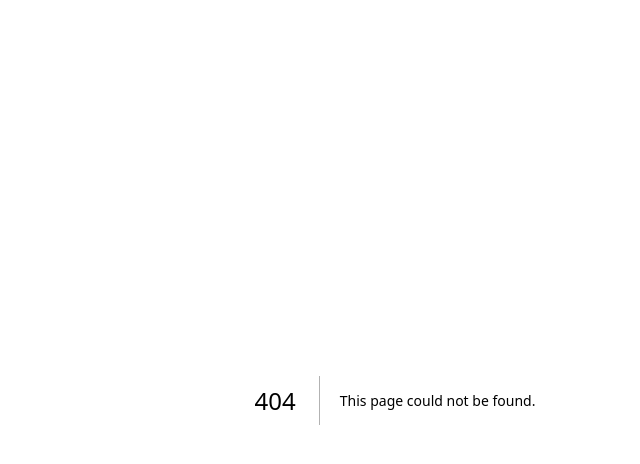
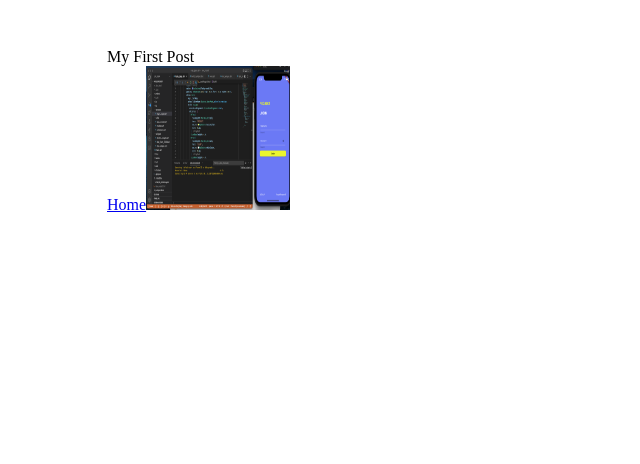
Before and after one commit to IsotopeAlpha/MyCV, a Next.js app: page /posts/first in a window 1280 px wide. Before the commit this address had no page. Shown: the top 464 px of the page, without its empty margins (245-885 px from the left). Built offline with nearby package versions, Linux system fonts and the light colour scheme.

Commit message:
reached css styling

```diff
--- /dev/null
+++ b/Layout/components/layout.js
@@ -0,0 +1,5 @@
+import styles from './layout.module.css';
+
+export default function Layout({children}){
+    return<div className={styles.container}>{children}</div>;
+}
--- /dev/null
+++ b/Layout/components/layout.module.css
@@ -0,0 +1,5 @@
+.container{
+    max-width: 36rem;
+    padding: 0 1rem;
+    margin: 3rem auto 6rem;
+}
--- /dev/null
+++ b/pages/posts/first.js
@@ -0,0 +1,16 @@
+import Link from "next/link";
+import Image from "next/image";
+import Head from "next/head";
+import Layout from "../../Layout/components/layout";
+
+export default function FirstPost() {
+    return (<Layout>
+    <Head>
+        <title>First Post Page</title>
+        <link rel="icon" href="/images/img.png"/>
+    </Head>
+        <div>My First Post</div>
+        <Link href='/'>Home</Link>
+        <Image src="/images/img.png" width={144} height={144} alt="Image Hi"/>
+    </Layout>);
+}
```
Also changed, not shown: pages/index.js (+6 -3 lines), public/images/img.png (added).
